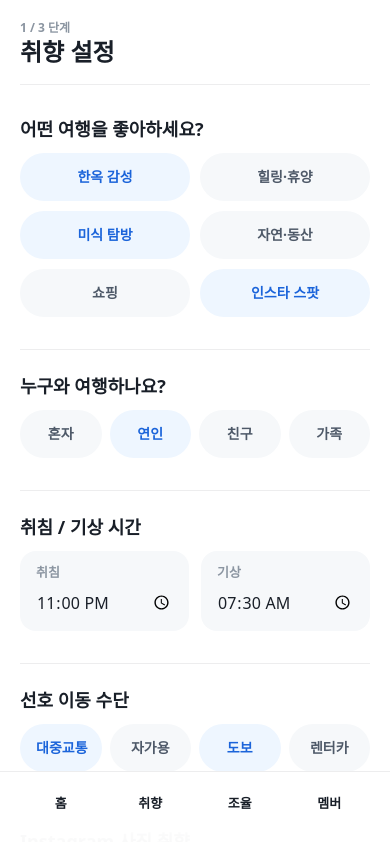
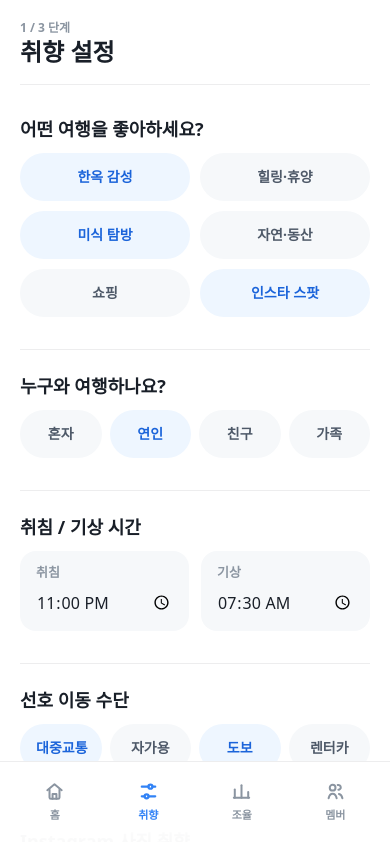
Before and after one commit to PNUKoZune/tripick, a Next.js app in the folder apps/web/: page /preferences in a window 390 px wide. Shown: the top 842 px of the page. Built offline with nearby package versions, Linux system fonts and the light colour scheme; a web font is replaced by a local one.

Commit message:
fix: refine mobile bottom navigation

```diff
--- a/apps/web/src/app/globals.css
+++ b/apps/web/src/app/globals.css
@@ -46,8 +46,11 @@ body {
   word-break: keep-all;
 }
 
+a:not([class]) {
+  color: inherit;
+}
+
 a {
-  color: inherit;
   text-decoration: none;
 }
 
--- a/apps/web/src/shared/ui/app-frame.tsx
+++ b/apps/web/src/shared/ui/app-frame.tsx
@@ -5,17 +5,19 @@ import { usePathname } from 'next/navigation';
 import type { ReactNode } from 'react';
 
 const NAV_ITEMS = [
-  { href: '/', label: '홈' },
-  { href: '/preferences', label: '취향' },
-  { href: '/coordination', label: '조율' },
-  { href: '/members', label: '멤버' },
+  { href: '/', label: '홈', icon: 'home' },
+  { href: '/preferences', label: '취향', icon: 'preference' },
+  { href: '/coordination', label: '조율', icon: 'coordination' },
+  { href: '/members', label: '멤버', icon: 'members' },
 ] as const;
+
+type NavIconName = (typeof NAV_ITEMS)[number]['icon'];
 
 export function AppFrame({ children, showNav = true }: { children: ReactNode; showNav?: boolean }) {
   return (
     <main className="min-h-screen bg-[color:var(--app-bg)] text-[color:var(--text-primary)]">
       <div className="mx-auto min-h-screen w-full max-w-[430px] bg-[color:var(--app-surface)]">
-        <div className={showNav ? 'min-h-screen pb-[86px]' : 'min-h-screen'}>{children}</div>
+        <div className={showNav ? 'min-h-screen pb-[88px]' : 'min-h-screen'}>{children}</div>
         {showNav ? <BottomNavigation /> : null}
       </div>
     </main>
@@ -26,26 +28,82 @@ function BottomNavigation() {
   const pathname = usePathname();
 
   return (
-    <nav className="fixed bottom-0 left-1/2 z-30 w-full max-w-[430px] -translate-x-1/2 border-t border-[color:var(--line)] bg-white/95 px-5 pb-4 pt-2 backdrop-blur-xl">
-      <div className="grid grid-cols-4 gap-2">
+    <nav
+      aria-label="하단 탭"
+      className="fixed bottom-0 left-1/2 z-30 w-full max-w-[430px] -translate-x-1/2 border-t border-[color:var(--line)] bg-white/95 px-2 pb-[max(10px,env(safe-area-inset-bottom))] pt-1.5 backdrop-blur-xl"
+    >
+      <div className="grid h-[66px] grid-cols-4 items-stretch">
         {NAV_ITEMS.map((item) => {
           const active = pathname === item.href;
           return (
             <Link
               key={item.href}
               href={item.href}
-              className={`flex h-12 items-center justify-center text-[13px] font-bold transition ${
+              aria-current={active ? 'page' : undefined}
+              className={`flex h-full flex-col items-center justify-center gap-1 text-[11px] font-black leading-4 transition-colors active:scale-[0.98] ${
                 active
                   ? 'text-[color:var(--blue-600)]'
-                  : 'text-[color:var(--text-tertiary)]'
+                  : 'text-[color:var(--text-tertiary)] hover:text-[color:var(--text-secondary)]'
               }`}
             >
-              {item.label}
+              <NavIcon name={item.icon} active={active} />
+              <span>{item.label}</span>
             </Link>
           );
         })}
       </div>
     </nav>
+  );
+}
+
+function NavIcon({ name, active }: { name: NavIconName; active: boolean }) {
+  const strokeWidth = active ? 2.35 : 2.1;
+
+  return (
+    <svg
+      aria-hidden="true"
+      viewBox="0 0 24 24"
+      className="size-[23px]"
+      fill="none"
+      stroke="currentColor"
+      strokeLinecap="round"
+      strokeLinejoin="round"
+      strokeWidth={strokeWidth}
+    >
+      {name === 'home' ? (
+        <>
+          <path d="M4.5 10.6 12 4.5l7.5 6.1" />
+          <path d="M6.8 10.2v8.1c0 .8.6 1.3 1.4 1.3h7.6c.8 0 1.4-.5 1.4-1.3v-8.1" />
+          <path d="M10 19.6v-5.1h4v5.1" />
+        </>
+      ) : null}
+      {name === 'preference' ? (
+        <>
+          <path d="M5 7h7" />
+          <path d="M16 7h3" />
+          <path d="M5 17h3" />
+          <path d="M12 17h7" />
+          <circle cx="14" cy="7" r="2.1" />
+          <circle cx="10" cy="17" r="2.1" />
+        </>
+      ) : null}
+      {name === 'coordination' ? (
+        <>
+          <path d="M5 18.5V10" />
+          <path d="M12 18.5V5.5" />
+          <path d="M19 18.5v-6" />
+          <path d="M4 18.5h16" />
+        </>
+      ) : null}
+      {name === 'members' ? (
+        <>
+          <circle cx="9" cy="8" r="3" />
+          <path d="M4.8 19c.7-3.1 2.3-4.7 4.2-4.7s3.5 1.6 4.2 4.7" />
+          <path d="M15 10.2a2.5 2.5 0 1 0-.7-4.9" />
+          <path d="M15.6 14.6c1.8.4 3 1.8 3.6 4.4" />
+        </>
+      ) : null}
+    </svg>
   );
 }
 
```
